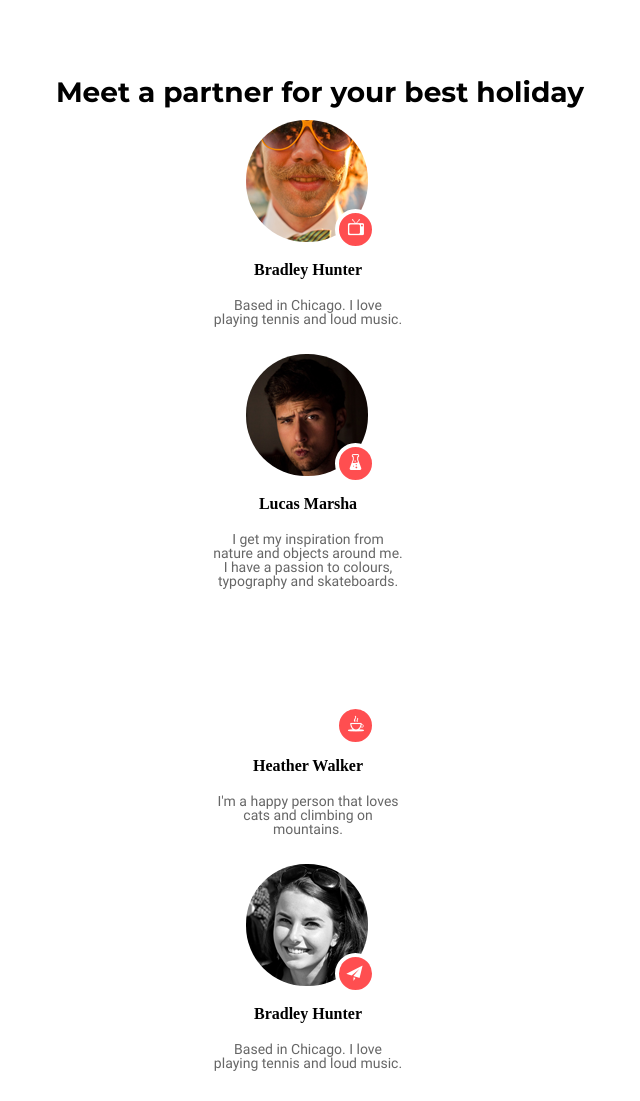
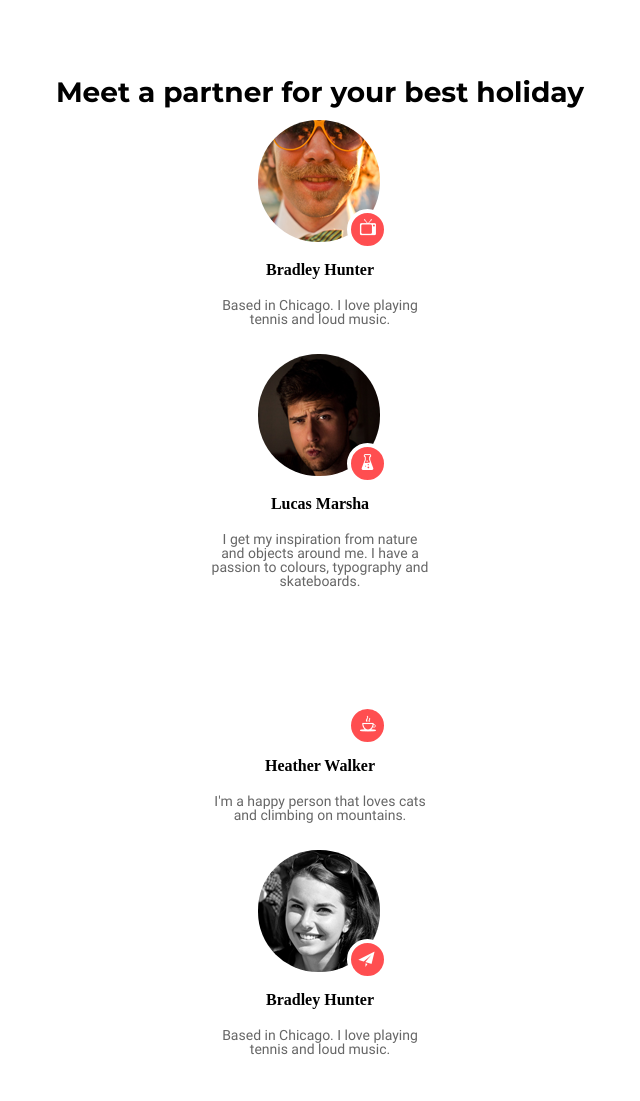
Before and after one commit to badboy3780/Modul8, a plain HTML site: page index.html in a window 1280 px wide. Shown: the part 560-1661 px from the top of the page, without its empty margins (320-960 px from the left). Drawn offline with Linux system fonts and the light colour scheme; grey boxes are pictures that could not be loaded; a script that the page names is missing.

Commit message:
fix-my-width

```diff
--- a/style.css
+++ b/style.css
@@ -112,7 +112,6 @@ section{
     display: flex;
     flex-direction: column;
     flex-wrap: wrap;
-    width: 194px;
     height: auto;
 }
 
@@ -124,7 +123,7 @@ section{
     height: 122px;
     border-radius: 60px;
     position: relative;
-    left: 35px;
+    left: 47px;
 }
 
 .photo-marsh{
@@ -135,7 +134,7 @@ section{
     height: 122px;
     border-radius: 60px;
     position: relative;
-    left: 35px;
+    left: 47px;
 }
 
 .photo-walker{
@@ -146,7 +145,7 @@ section{
     height: 122px;
     border-radius: 60px;
     position: relative;
-    left: 35px;
+    left: 47px;
 
 }
 
@@ -158,7 +157,7 @@ section{
     height: 122px;
     border-radius: 60px;
     position: relative;
-    left: 35px;
+    left: 47px;
 }
 
 .photo-plus-wrapper{
@@ -205,6 +204,18 @@ section{
 
 }
 
+.info{
+     font-family: 'Roboto', sans-serif;
+    font-weight: 400;
+    color: rgba(102, 102, 102, 255);
+    font-size: 14px;
+    text-align: center;
+    margin-top: 20px;
+    margin-left: auto;
+    margin-right: auto;
+    margin-bottom: 28px;
+}
+
 .other{
     display: block;
     width: 280px;
@@ -220,18 +231,3 @@ section{
     margin-bottom: 40px;
 
 }
-
-.info{
-     font-family: 'Roboto', sans-serif;
-    font-weight: 400;
-    color: rgba(102, 102, 102, 255);
-    font-size: 14px;
-    text-align: center;
-    margin-top: 20px;
-    margin-left: auto;
-    margin-right: auto;
-    margin-bottom: 28px;
-}
-.main{
-    margin: auto;
-}
```
